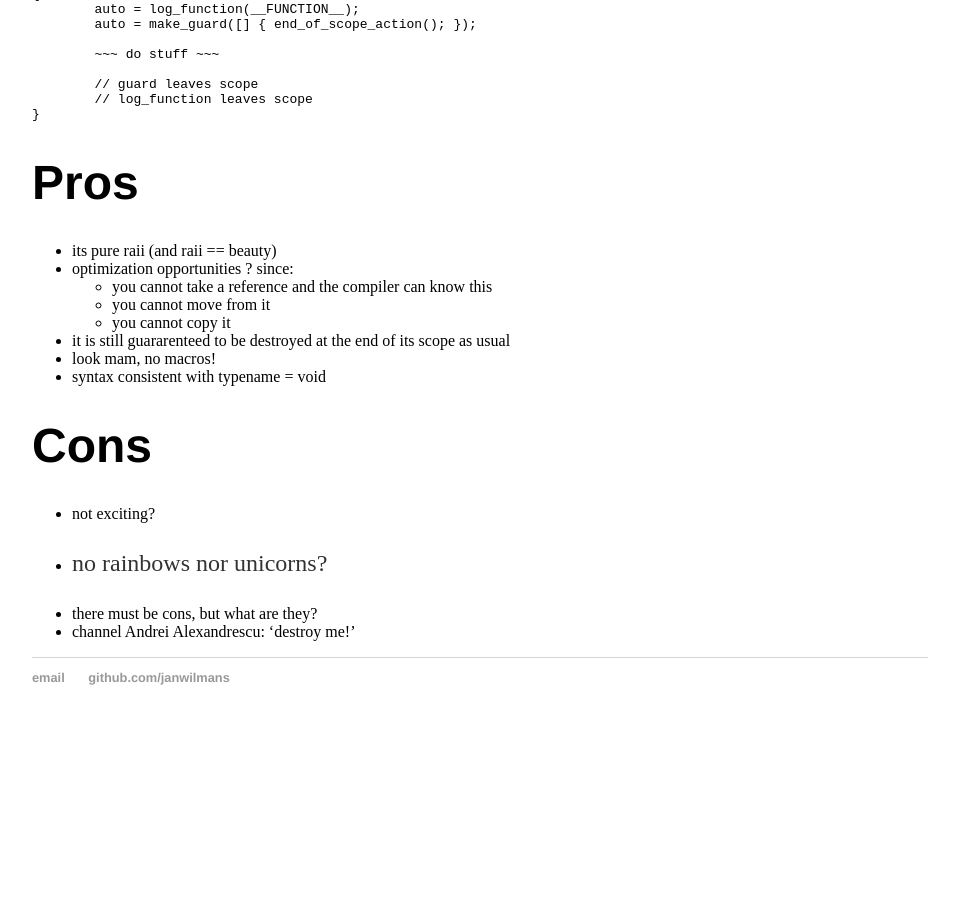
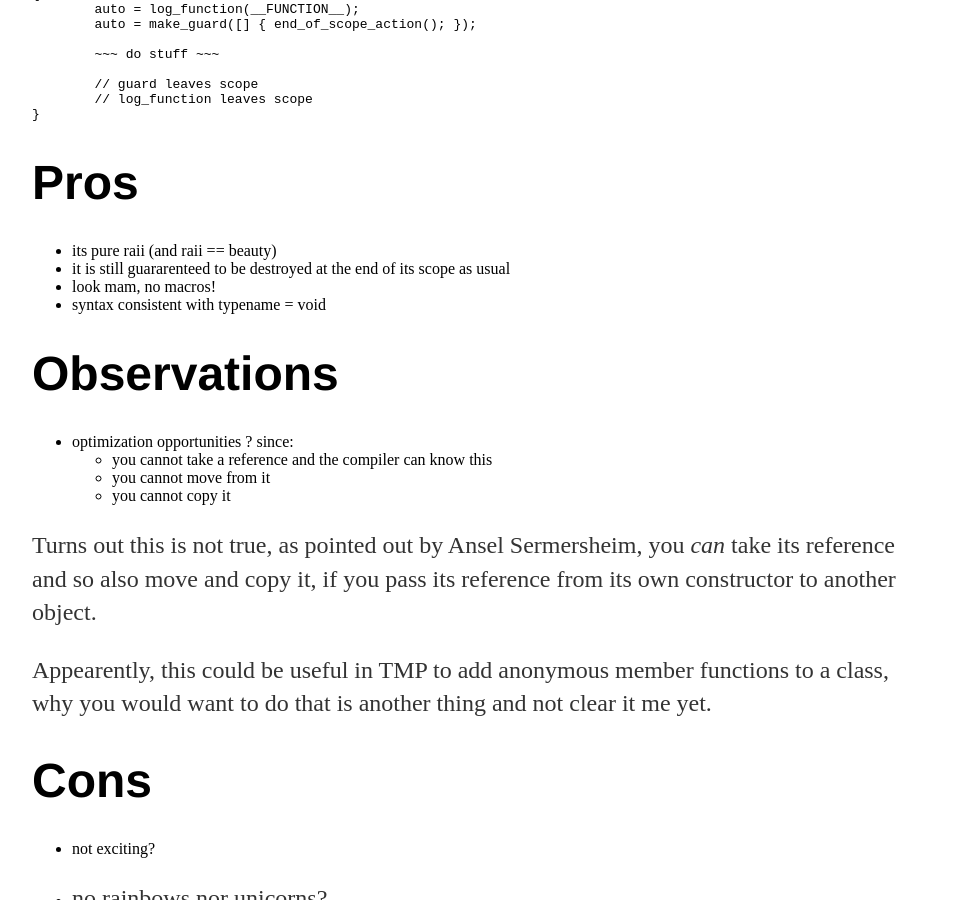
Before and after one commit to janwilmans/janwilmans.github.io, a Jekyll site: the page built from auto.md, in a window 1280 px wide and 900 px high, scrolled down 1066 px. Shown: the whole window, without its empty margins (160-1119 px from the left). Built offline with Jekyll 4.4.1, drawn with Linux system fonts in a browser that asks for light colours; our own code applies the rules of GitHub Pages for plain Markdown files; before the commit the page ends 1811 px from its top, so only the background shows below that.

Commit message:
Update auto.md

```diff
--- a/auto.md
+++ b/auto.md
@@ -77,13 +77,22 @@ void main()
 Pros
 ====
 - its pure raii (and raii == beauty)
+- it is still guararenteed to be destroyed at the end of its scope as usual
+- look mam, no macros!
+- syntax consistent with typename = void
+
+Observations
+=============
 - optimization opportunities ? since:
   - you cannot take a reference and the compiler can know this
   - you cannot move from it
   - you cannot copy it
-- it is still guararenteed to be destroyed at the end of its scope as usual
-- look mam, no macros!
-- syntax consistent with typename = void
+
+Turns out this is not true, as pointed out by Ansel Sermersheim, you _can_ take its reference and so also move and copy it, if
+you pass its reference from its own constructor to another object.
+
+Appearently, this could be useful in TMP to add anonymous member functions to a class, why you would want to do that is another thing and not clear it me yet.
+
 
 Cons
 ====
```
